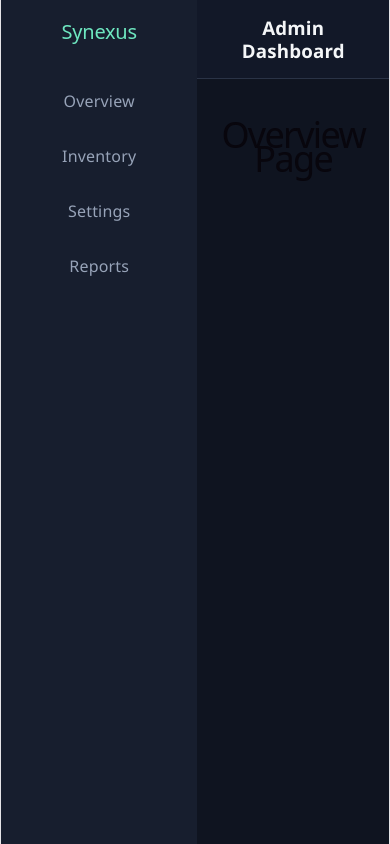
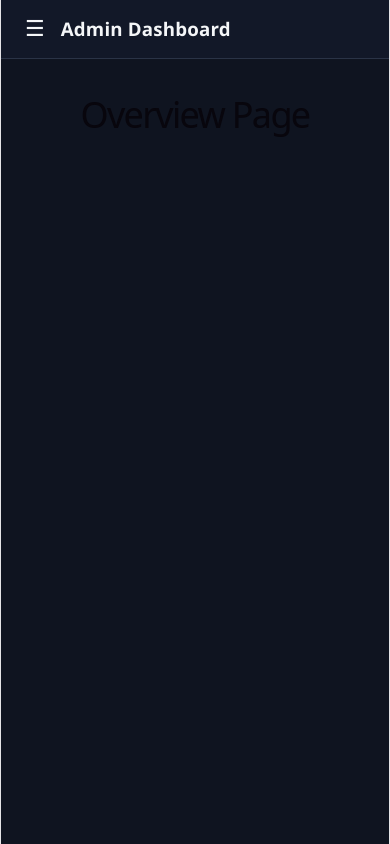
Before and after one commit to UroojSheikh/synexus-admin-dashboard, a React (Vite) app: page / in a window 390 px wide. Built offline with nearby package versions, Linux system fonts and the light colour scheme.

Commit message:
Day 5: responsive collapsible sidebar with mobile toggle

```diff
--- a/src/App.css
+++ b/src/App.css
@@ -63,3 +63,37 @@ body {
 .content {
   padding: 24px;
 }
+.menu-toggle {
+  display: none;
+  background: none;
+  border: none;
+  color: #F4F6F8;
+  font-size: 22px;
+  cursor: pointer;
+  margin-right: 16px;
+}
+
+.topbar {
+  display: flex;
+  align-items: center;
+}
+
+/* Tablet and mobile: screens 768px wide or smaller */
+@media (max-width: 768px) {
+  .sidebar {
+    position: fixed;
+    left: -220px;
+    top: 0;
+    height: 100vh;
+    transition: left 0.3s ease;
+    z-index: 100;
+  }
+
+  .sidebar.open {
+    left: 0;
+  }
+
+  .menu-toggle {
+    display: block;
+  }
+}
--- a/src/App.jsx
+++ b/src/App.jsx
@@ -1,3 +1,4 @@
+import { useState } from 'react';
 import { BrowserRouter, Routes, Route, Link } from 'react-router-dom';
 import Overview from './pages/Overview';
 import Inventory from './pages/Inventory';
@@ -6,21 +7,29 @@ import Reports from './pages/Reports';
 import './App.css';
 
 function App() {
+  const [isSidebarOpen, setIsSidebarOpen] = useState(false);
+
   return (
     <BrowserRouter>
       <div className="layout">
-        <aside className="sidebar">
+        <aside className={`sidebar ${isSidebarOpen ? 'open' : ''}`}>
           <h2 className="logo">Synexus</h2>
           <nav className="nav-links">
-            <Link to="/">Overview</Link>
-            <Link to="/inventory">Inventory</Link>
-            <Link to="/settings">Settings</Link>
-            <Link to="/reports">Reports</Link>
+            <Link to="/" onClick={() => setIsSidebarOpen(false)}>Overview</Link>
+            <Link to="/inventory" onClick={() => setIsSidebarOpen(false)}>Inventory</Link>
+            <Link to="/settings" onClick={() => setIsSidebarOpen(false)}>Settings</Link>
+            <Link to="/reports" onClick={() => setIsSidebarOpen(false)}>Reports</Link>
           </nav>
         </aside>
 
         <div className="main">
           <header className="topbar">
+            <button
+              className="menu-toggle"
+              onClick={() => setIsSidebarOpen(!isSidebarOpen)}
+            >
+              ☰
+            </button>
             <h3>Admin Dashboard</h3>
           </header>
 
```
